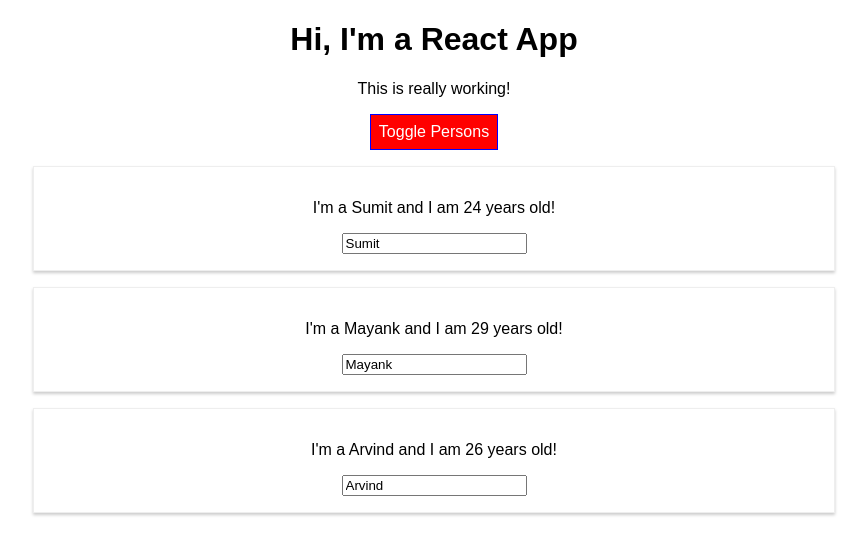
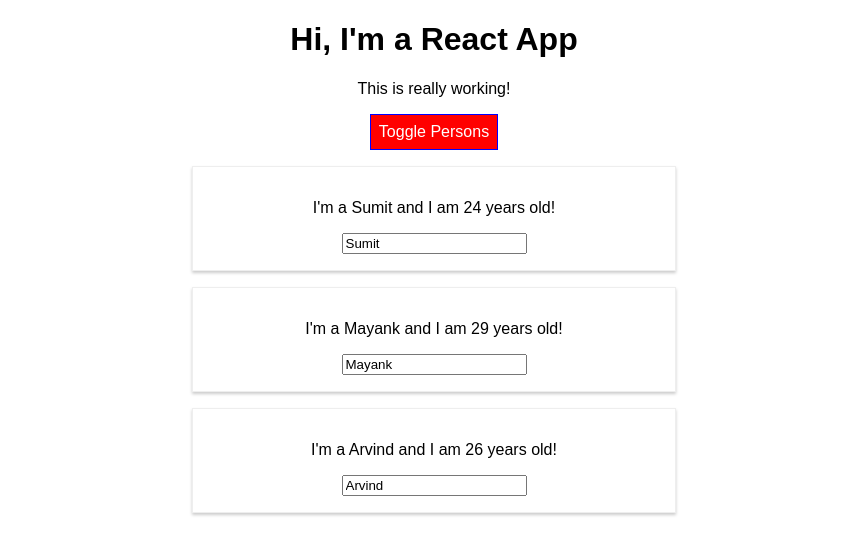
Before and after one commit to ysumit99/Learn-React, a React (Create React App) app: page / in a window 1280 px wide. Both pictures are taken after a click on the button "Toggle Persons". Shown: the top 554 px of the page, without its empty margins (206-1073 px from the left). Built offline with nearby package versions, Linux system fonts and the light colour scheme.

Commit message:
using Radium package for scoped  css styling

```diff
--- a/package.json
+++ b/package.json
@@ -3,6 +3,7 @@
   "version": "0.1.0",
   "private": true,
   "dependencies": {
+    "radium": "^0.26.0",
     "react": "^16.13.1",
     "react-dom": "^16.13.1",
     "react-scripts": "1.1.5"
--- a/src/App.js
+++ b/src/App.js
@@ -1,5 +1,6 @@
 import React, { Component } from 'react';
 import './App.css';
+import Radium, { StyleRoot } from 'radium';
 import Person from './Person/Person';
 
 
@@ -71,7 +72,11 @@
       border: '1px solid blue',
       padding: '8px',
       color: 'white',
-      cursor: 'pointer'
+      cursor: 'pointer',
+      ':hover': {
+        backgroundColor: 'lightgreen',
+        color: 'black'
+      }
     };
 
     let persons = null;
@@ -95,6 +100,10 @@
       );
 
       style.backgroundColor = 'red';
+      style[':hover'] = {
+        backgroundColor: 'salmon',
+        color: 'black'
+      }
     }
 
     const classes = [];
@@ -107,6 +116,7 @@
     }
 
     return (
+      <StyleRoot>
         <div className="App" >
           <h1>Hi, I'm a React App</h1>
           <p className={classes.join(' ')}>This is really working!</p>
@@ -115,6 +125,7 @@
             onClick={this.togglePersonsHandler}>Toggle Persons</button>
           {persons}
         </div >
+      </StyleRoot>
     );
   };
 
@@ -124,4 +135,5 @@
 
 }
 
-export default App;
+//Higher Order Component
+export default Radium(App);
--- a/src/Person/Person.css
+++ b/src/Person/Person.css
@@ -6,3 +6,9 @@
   padding: 16px;
   text-align: center;
 }
+
+/* @media (max-width: 500px) {
+  .Person {
+    width: 150px;
+  }
+} */
--- a/src/Person/Person.js
+++ b/src/Person/Person.js
@@ -1,10 +1,17 @@
 import React from 'react';
+import Radium from 'radium';
 import './Person.css';
 
 const person = (props) => {
-    console.log(props.click);
+
+    const style = {
+        '@media (min-width: 500px)': {
+            width: '450px'
+        }
+    };
+
     return (
-        <div className="Person">
+        <div className="Person" style={style}>
             <p onClick={props.click}>I'm a {props.name} and I am {props.age} years old!</p>
             <p>{props.children}</p>
             <input type="text" onChange={props.changed} value={props.name} />
@@ -12,4 +19,4 @@
     )
 };
 
-export default person;
+export default Radium(person);
```
Also changed, not shown: 1 other file (tests, documents, lock files or other folders). Lines whose indentation alone changed are shown as unchanged.
